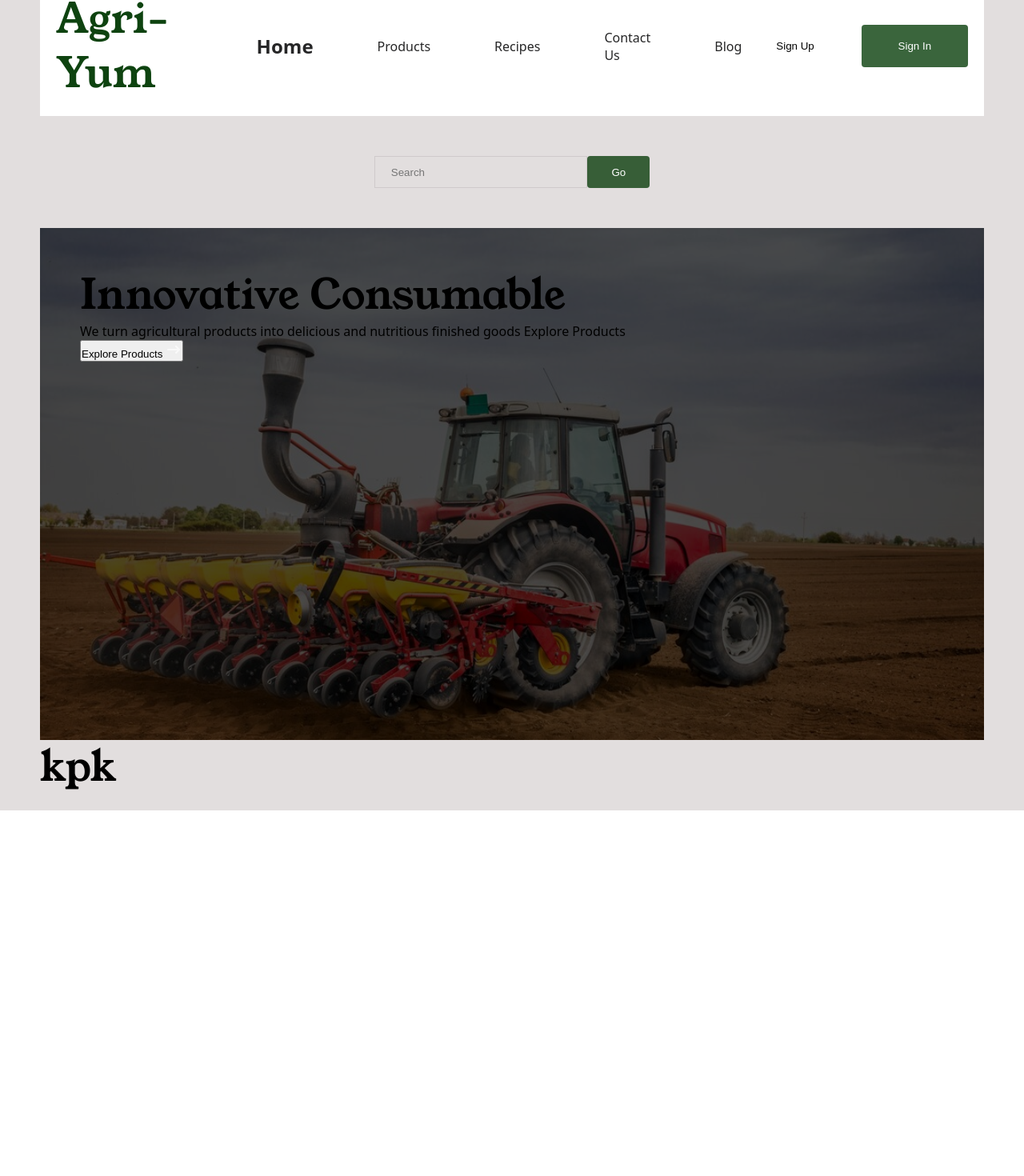
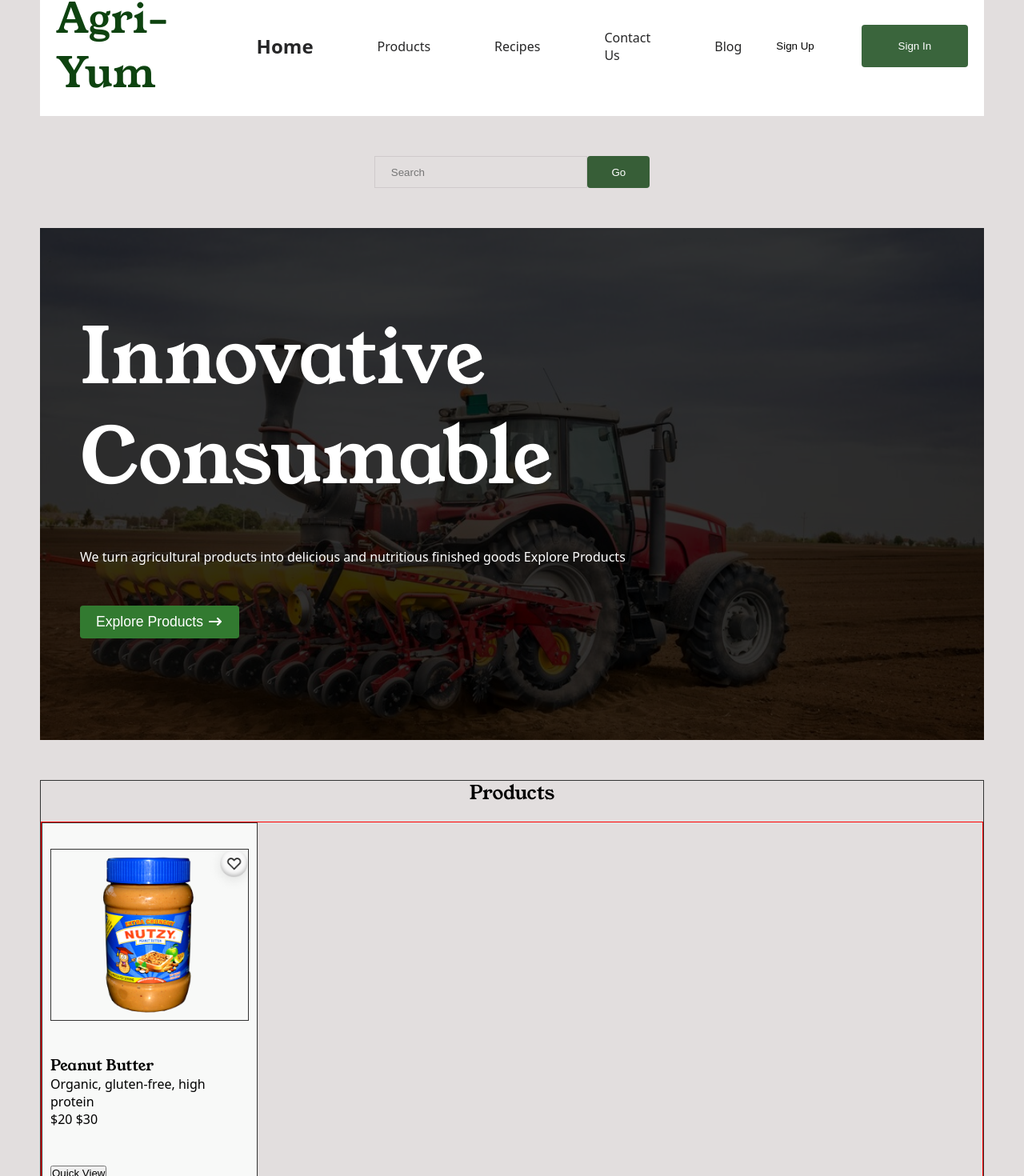
Before and after one commit to Legionite-Scripts/Farm25-Hackathon, a Nuxt app: page /Home in a window 1280 px wide. Shown: the part 50-1520 px from the top of the page at 80% size. Before the commit the page ends 1063 px from the top, so only its background shows below. Built offline with nearby package versions, Linux system fonts and the light colour scheme.

Commit message:
Product component omplementation in progress

```diff
--- /dev/null
+++ b/components/Product.vue
@@ -0,0 +1,35 @@
+<template>
+  <div class="product center p-1">
+    <img src="@/assets/images/Home/product.png" alt="Item" />
+    <div>
+      <h3>Peanut Butter</h3>
+      <p>Organic, gluten-free, high protein</p>
+      <p>$20 <span>$30</span></p>
+    </div>
+
+    <div class="button">
+        <button>Quick View</button>
+        <a href="#"></a>
+    </div>
+  </div>
+</template>
+
+<script></script>
+
+<style scoped>
+.product {
+  border: 1px solid #333;
+  width: 23%;
+  height: 30em;
+  background-color: #f8f9f8;
+}
+.product > div {
+  width: 100%;
+}
+.product > img {
+  width: 100%;
+  user-select: none;
+  -webkit-user-drag: none;
+  border: 1px solid #333;
+}
+</style>
--- a/pages/Home.vue
+++ b/pages/Home.vue
@@ -6,19 +6,30 @@
       <button class="pr-3 pl-3">Go</button>
     </div>
 
-    <div class="background mt-5 p-5">
-      <h1>Innovative Consumable</h1>
-      <p>
+    <!-- Background -->
+    <div class="background mt-5 mb-5 p-5">
+      <h1 class="mb-5 mt-5">
+        Innovative<br />
+        Consumable
+      </h1>
+      <p class="mb-5">
         We turn agricultural products into delicious and nutritious finished
         goods Explore Products
       </p>
-      <button class="text-center">
-        Explore Products
+      <button class="text-center p-1 pr-2 pl-2">
+        Explore Products&nbsp;
         <img src="@/assets/images/Home/arrow-narrow-right.png" alt="Right" />
       </button>
     </div>
 
-    <h1>kpk</h1>
+    <!-- Products -->
+    <div class="products center">
+      <h2 class="mb-2">Products</h2>
+
+      <div>
+        <Product/>
+      </div>
+    </div>
   </section>
 </template>
 
@@ -29,8 +40,7 @@
   background-color: #e2dede;
   display: flex;
   flex-direction: column;
-  /* height: 100vh; */
-  width: 100vw;
+  width: 100%;
 }
 .search {
   display: flex;
@@ -50,13 +60,39 @@
   border: none;
   border-radius: 4px;
 }
+
+/* Background */
 .background {
   height: 80vh;
-
-  background: url("../assets/images/Home/bg.png") no-repeat,
-    linear-gradient(to bottom, rgba(0, 0, 0, 0.7) 0%, rgba(0, 0, 0, 0.7) 100%);
+  background: url("@/assets/images/Home/bg.png") no-repeat,
+    linear-gradient(to bottom, rgba(0, 0, 0, 0.8) 0%, rgba(0, 0, 0, 0.8) 100%);
   background-size: cover;
-  background-blend-mode: darken !important ;
+  background-blend-mode: darken !important;
+  width: 100%;
+}
+.background > h1,
+.background > p {
+  color: #ffffff;
+}
+.background > h1 {
+  font-size: 6em;
+}
+.background > button {
+  background-color: #327a30;
+  border-radius: 4px;
+  border: none;
+  color: #ffffff;
+  font-size: 1.1em;
+  display: flex;
+  align-items: center;
+}
+/*  */
+.products {
+  border: 1px solid #333;
+}
+.products > div{
+  border: 1px solid red;
+  width: 100%;
 }
 
 /* Screens lower than 1000px */
@@ -64,5 +100,12 @@
   .wrapper {
     padding: 20px;
   }
+  .background {
+    height: 70vh;
+    padding-left: 1.5em;
+  }
+  .background > h1 {
+    font-size: 3em;
+  }
 }
 </style>
```
Also changed, not shown: assets/images/Home/product.png (added).
